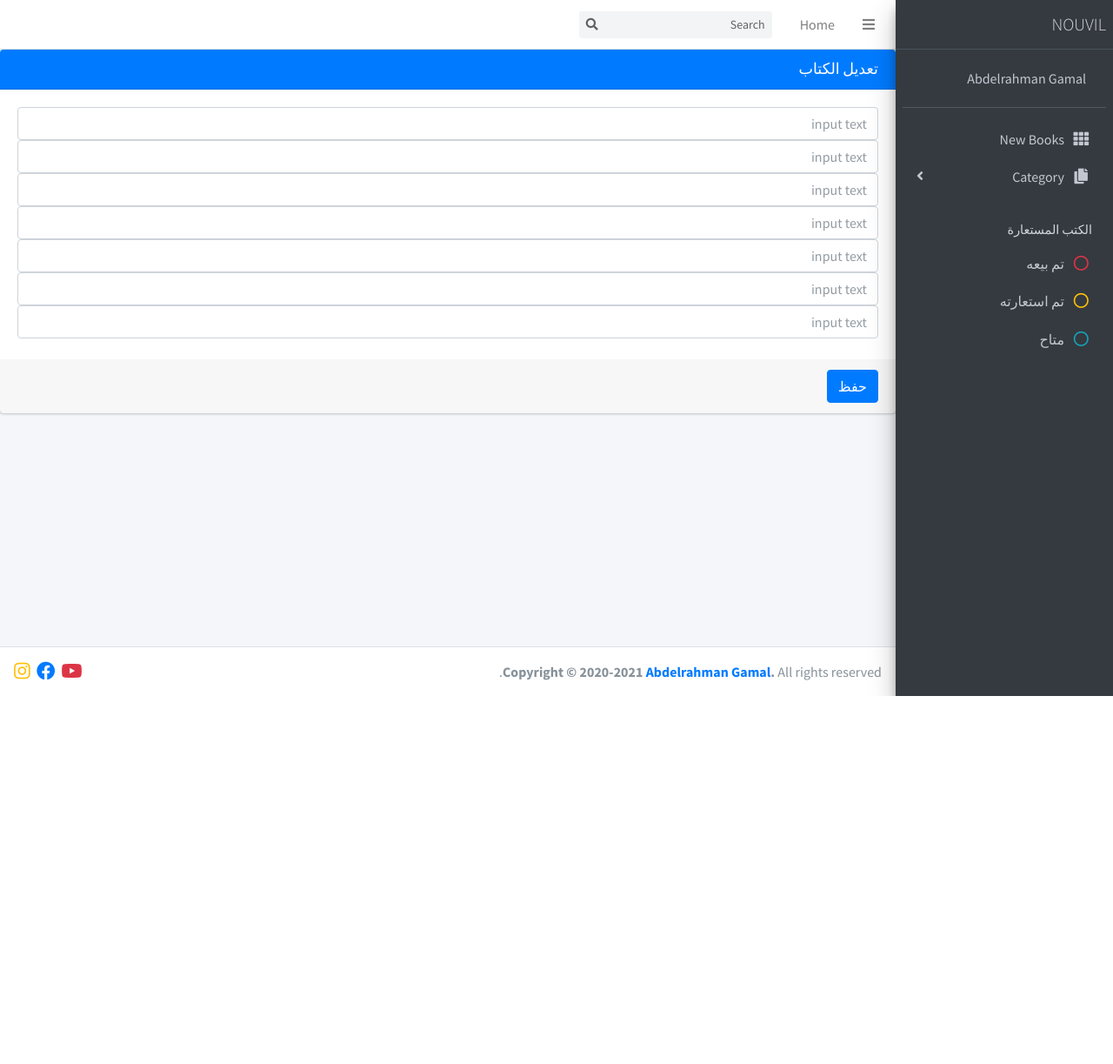
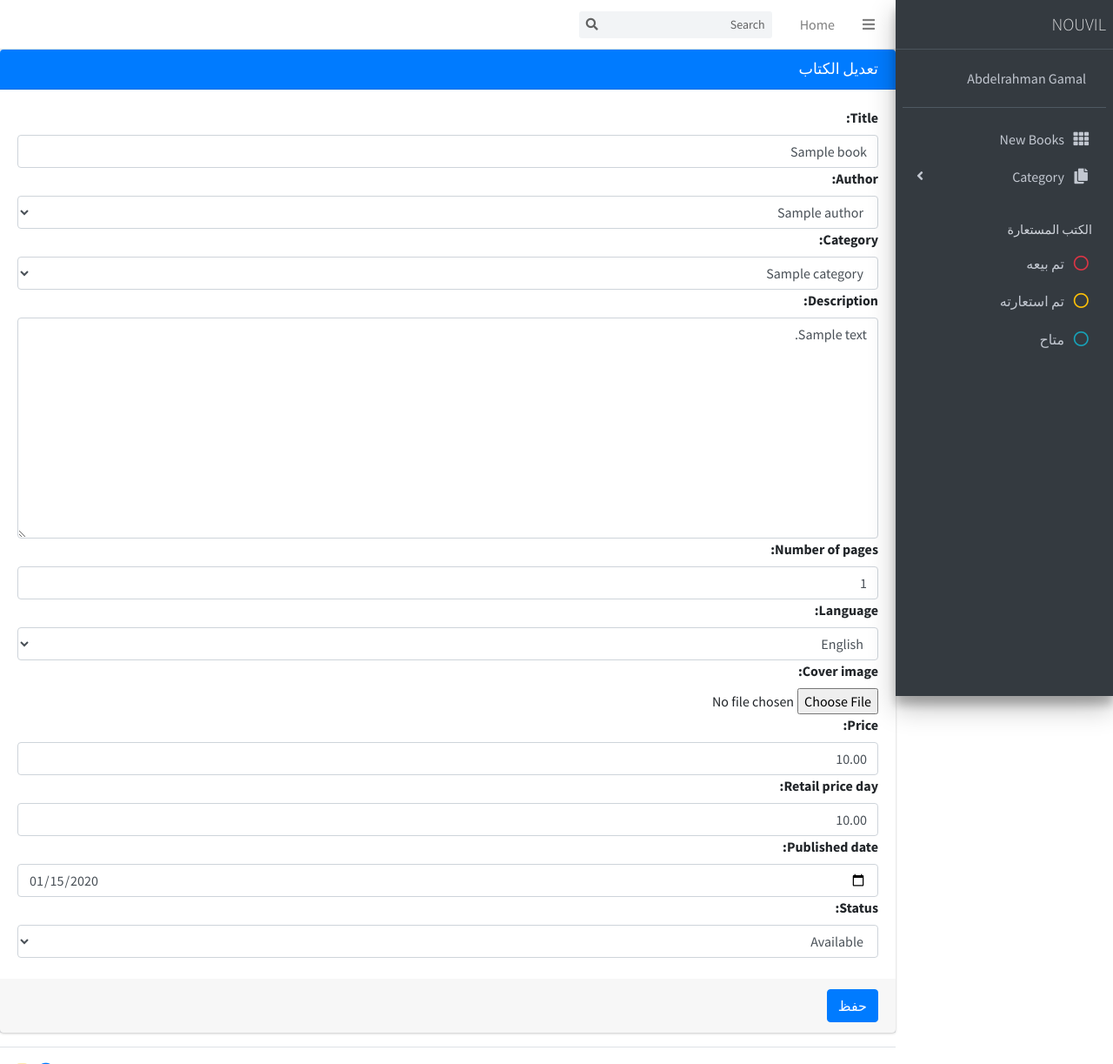
Before and after one commit to ziad11nasr11-coder/django-library-system, a Django app: a page that uses src/templates/base.html in a window 1280 px wide. Shown: the top 1223 px of the page at 87% size. Before the commit the page ends 800 px from the top, so only its background shows below. Run offline with Django 5.2, Linux system fonts and the light colour scheme; tables that the repository leaves empty hold one stand-in row (values such as "Sample post"); some libraries are stand-ins or nearby versions.

Commit message:
Implement book update feature using UpdateView/form

```diff
--- a/src/books/views.py
+++ b/src/books/views.py
@@ -1,5 +1,5 @@
-from django.shortcuts import render
-from books.forms import CategoryForm
+from django.shortcuts import redirect, render
+from books.forms import BookForm, CategoryForm
 from books.models import Book, Category
 
 def book_list(request):
@@ -15,7 +15,20 @@ def book_list(request):
     return render(request, 'books/books_list.html', context)
 
 def update_book(request, slug):
-    return render(request, 'books/update_book.html', {'slug': slug})
+    book = Book.objects.get(slug=slug)
+
+    if request.method == 'POST':
+        book_save = BookForm(request.POST, request.FILES, instance=book)
+        if book_save.is_valid():
+            book_save.save()
+            return redirect('/')
+    else:
+        book_save = BookForm(instance=book)
+    context = {
+        'form': book_save,
+        'slug': slug
+    }
+    return render(request, 'books/update_book.html', context)
 
 def delete_book(request, slug):
     return render(request, 'books/delete_book.html', {'slug': slug})
--- a/src/templates/base.html
+++ b/src/templates/base.html
@@ -33,7 +33,7 @@
 <script src="{% static 'plugins/jquery_datepacker/jquery_ui.js' %}"></script>
 
 <!-- jQuery -->
-<script src="{% static 'plugins/jquery/jquery.min.js' %}"></scrip>
+<script src="{% static 'plugins/jquery/jquery.min.js' %}"></script>
 <!-- Bootstrap -->
 <script src="{% static 'plugins/bootstrap/js/bootstrap.bundle.min.js' %}"></script>
 <!-- AdminLTE -->
--- a/src/templates/books/update_book.html
+++ b/src/templates/books/update_book.html
@@ -15,14 +15,8 @@
     <form  method="POST" enctype="multipart/form-data">
 
       <div class="card-body">
-
-        <input type="text" class="form-control" placeholder="input text">
-        <input type="text" class="form-control" placeholder="input text">
-        <input type="text" class="form-control" placeholder="input text">
-        <input type="text" class="form-control" placeholder="input text">
-        <input type="text" class="form-control" placeholder="input text">
-        <input type="text" class="form-control" placeholder="input text">
-        <input type="text" class="form-control" placeholder="input text">
+        {% csrf_token %}
+        {{ form }}
 
         <small id='totalrente' class="form-text text-muted"></small>
       </div>
--- a/src/templates/core/index.html
+++ b/src/templates/core/index.html
@@ -141,8 +141,8 @@
                 <span class="sr-only">Toggle Dropdown</span>
               </button>
               <div class="dropdown-menu">
-                <a class="dropdown-item" href="{% url 'update_book' book.pk %}">تعديل</a>
-                <a class="dropdown-item" href="{% url 'delete_book' book.pk %}">حذف</a>
+                <a class="dropdown-item" href="{% url 'update_book' book.slug %}">تعديل</a>
+                <a class="dropdown-item" href="{% url 'delete_book' book.slug %}">حذف</a>
                 <!-- Button trigger modal -->
               </div>
             </div>
```
